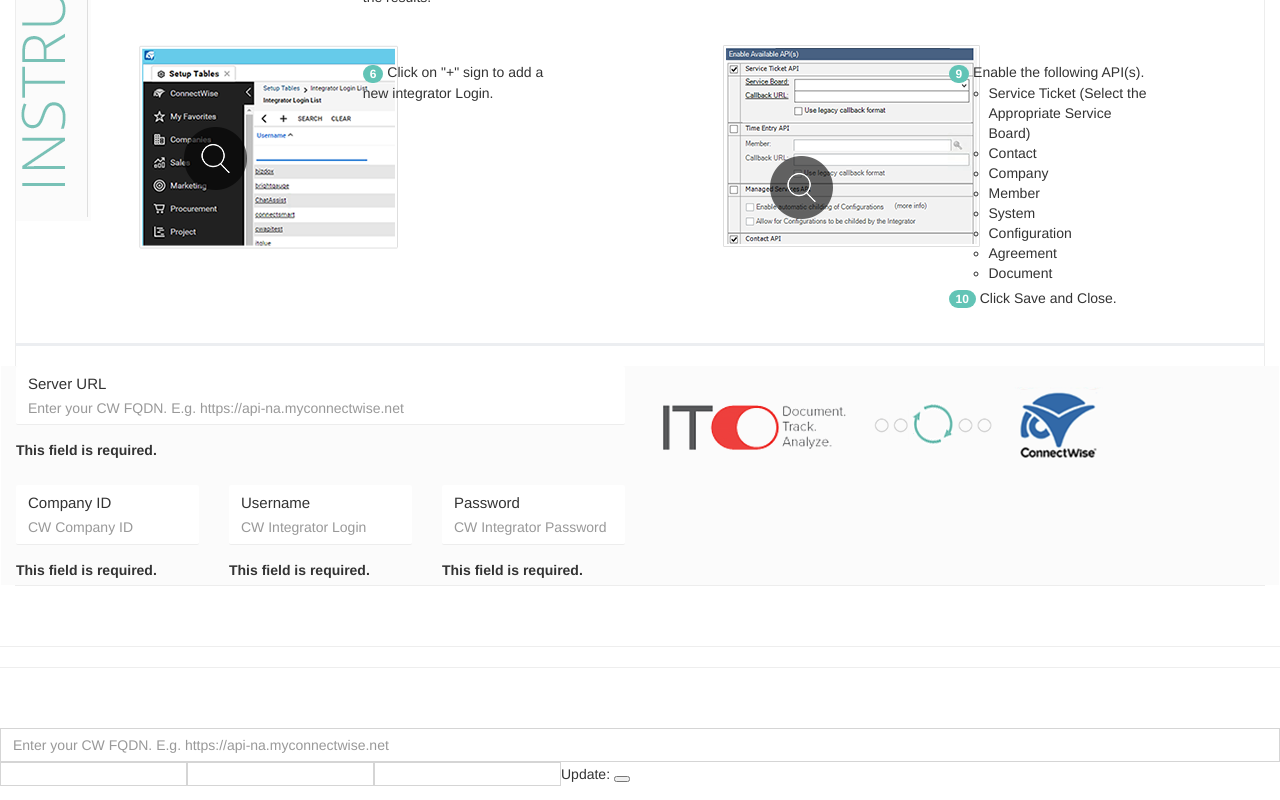
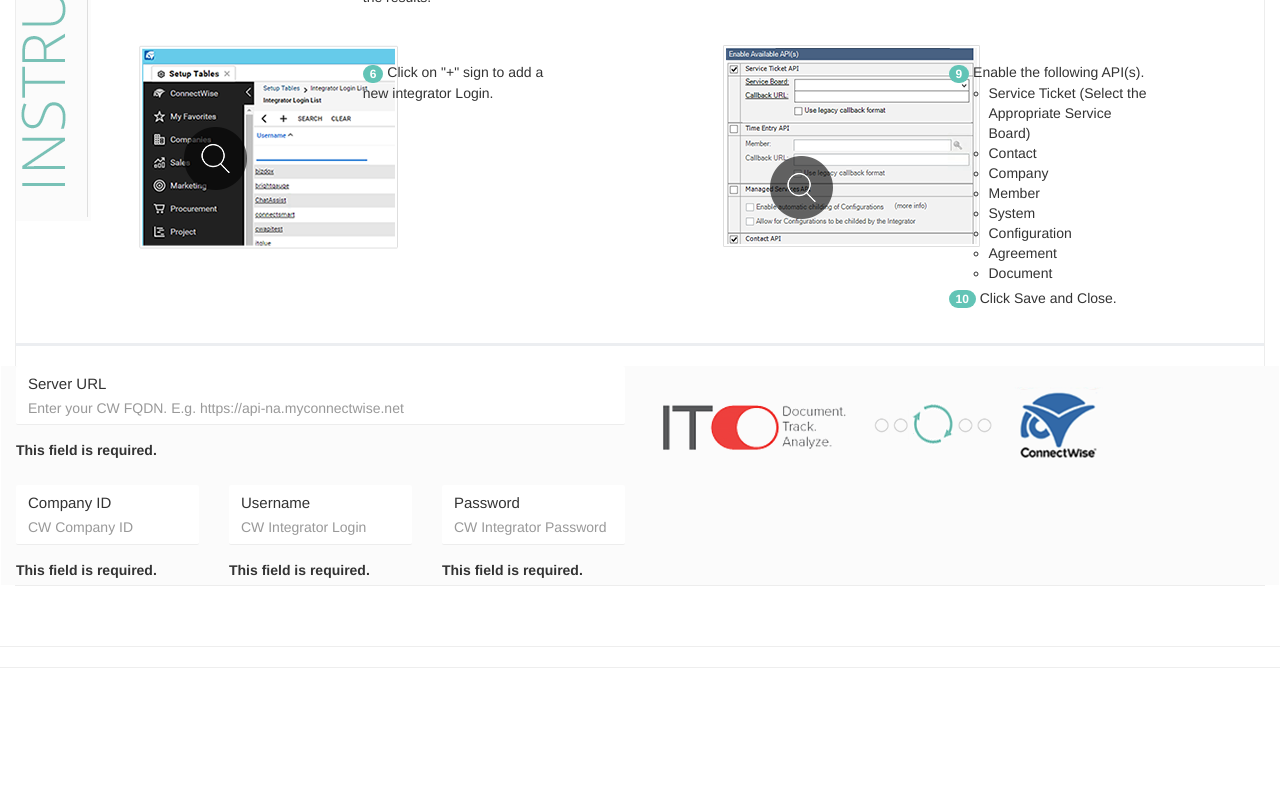
Before and after one commit to thesircle/irr, a React app: page /integration/kaseya/update in a window 1280 px wide. Shown: the part 416-1216 px from the top of the page. After the commit the page ends 1144 px from the top, so only its background shows below. Built offline with nearby package versions, Linux system fonts and the light colour scheme.

Commit message:
WIP - Kaseya - created class for 'componentDidMount' to work

```diff
--- a/src/components/integrations/kaseya/kaseyaComp.tsx
+++ b/src/components/integrations/kaseya/kaseyaComp.tsx
@@ -1,3 +1,4 @@
+import {Component} from 'react'
 import './../../../styles/main.scss'
 import {IntegrationInfoComp} from '../integrationInfoComp';
 import lang from '../../../constants/lang'
@@ -8,20 +9,20 @@
     || props.match.path.endsWith('/create')
   )
 }
-var obj = lang.INTEGRATIOSN.KASEYA.TUT_1;
 
-export const KaseyaComp = (props ) => {
-  let _url, _companyId, _userName, _password
-  var update = (e) => {
-    e.preventDefault();
-    props.onUpdateKaseya({
-      url: _url.value,
-      companyId: _companyId.value,
-      userName: _userName.value,
-      password: _password.value
-    })
-  }
+export class KaseyaComp extends Component<{},{}> {
+  // let _url, _companyId, _userName, _password
+  // var update = (e) => {
+  //   e.preventDefault();
+  //   props.onUpdateKaseya({
+  //     url: _url.value,
+  //     companyId: _companyId.value,
+  //     userName: _userName.value,
+  //     password: _password.value
+  //   })
+  // }
 
+  render(){
     return(
       <div>
 
@@ -158,35 +159,35 @@
         <br />
         <br />
 
-    <form method="POST">
-      <input
-        ref={input => _url = input}
-        type="text"
-        name="url"
-        readOnly={!isUpdateMode(props)}
-        className ="form-control"
-        placeholder="Enter your CW FQDN. E.g. https://api-na.myconnectwise.net"
-      />
-      <input
-        ref={input => _companyId = input}
-        type="text"
-        name="companyId"
-        readOnly={!isUpdateMode(props)}
-      />
-      <input
-        ref={input => _userName = input}
-        type="text"
-        name="userName"
-        readOnly={!isUpdateMode(props)}
-      />
-      <input
-        ref={input => _password = input}
-        type="password"
-        name="password"
-        readOnly={!isUpdateMode(props)}
-      />
-      Update: <button name="update" value="Update" onClick={update}/>
-    </form>
+        {/*<form method="POST">*/}
+          {/*<input*/}
+            {/*ref={input => _url = input}*/}
+            {/*type="text"*/}
+            {/*name="url"*/}
+            {/*readOnly={!isUpdateMode(props)}*/}
+            {/*className ="form-control"*/}
+            {/*placeholder="Enter your CW FQDN. E.g. https://api-na.myconnectwise.net"*/}
+          {/*/>*/}
+          {/*<input*/}
+            {/*ref={input => _companyId = input}*/}
+            {/*type="text"*/}
+            {/*name="companyId"*/}
+            {/*readOnly={!isUpdateMode(props)}*/}
+          {/*/>*/}
+          {/*<input*/}
+            {/*ref={input => _userName = input}*/}
+            {/*type="text"*/}
+            {/*name="userName"*/}
+            {/*readOnly={!isUpdateMode(props)}*/}
+          {/*/>*/}
+          {/*<input*/}
+            {/*ref={input => _password = input}*/}
+            {/*type="password"*/}
+            {/*name="password"*/}
+            {/*readOnly={!isUpdateMode(props)}*/}
+          {/*/>*/}
+          {/*Update: <button name="update" value="Update" onClick={update}/>*/}
+        {/*</form>*/}
 
 
 
@@ -196,3 +197,6 @@
       </div>
     )
   }
+
+
+}
```
Lines whose indentation alone changed are shown as unchanged.
